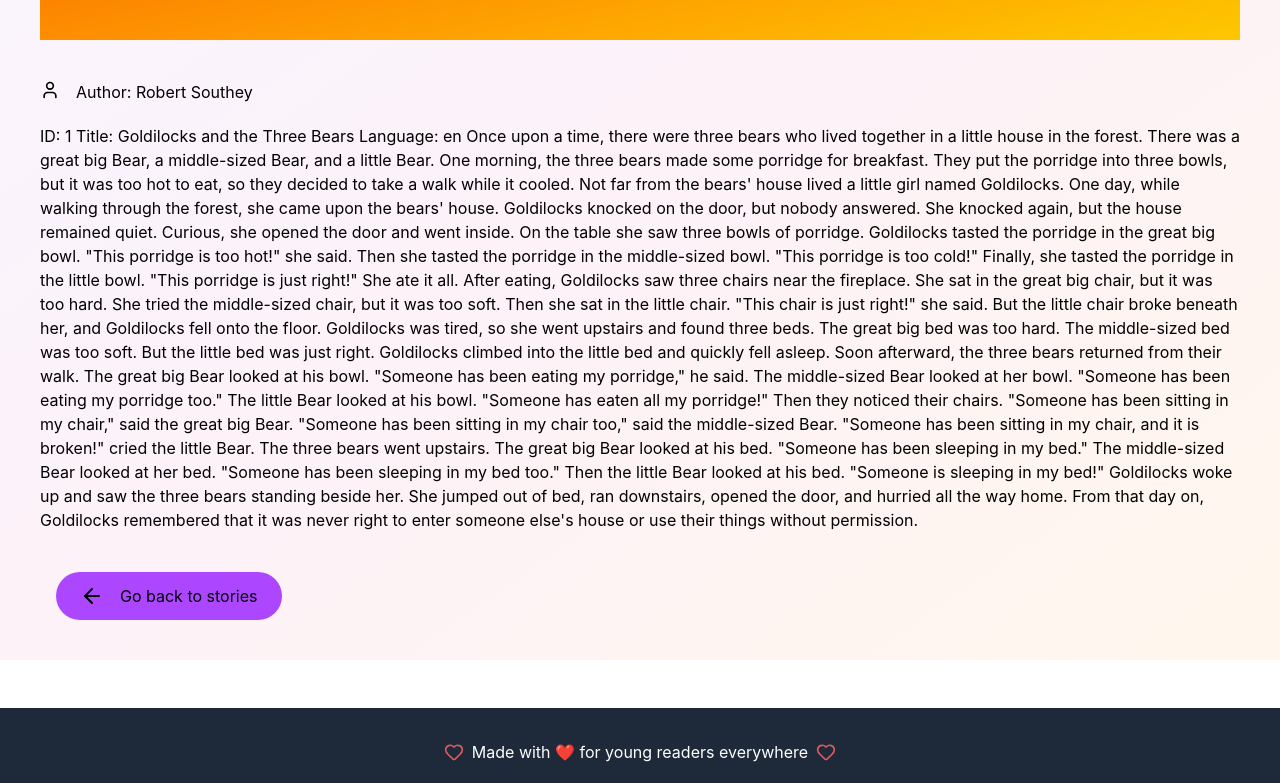
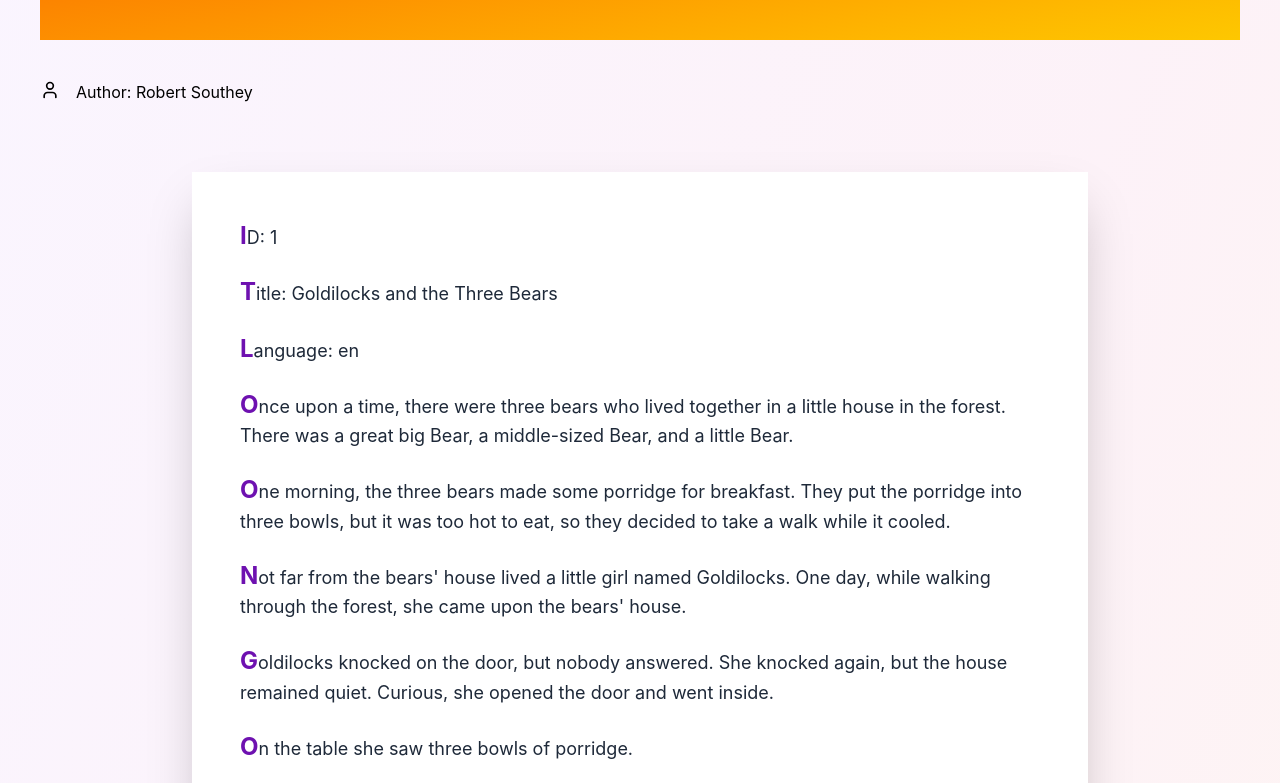
Before and after one commit to jvictorfranca/story-collection, a React (Vite) app: page /story/1 in a window 1280 px wide. Shown: the part 340-1123 px from the top of the page. Built offline with nearby package versions, Linux system fonts and the light colour scheme.

Commit message:
adds story content to story details

```diff
--- a/src/pages/StoryDetail.jsx
+++ b/src/pages/StoryDetail.jsx
@@ -93,9 +93,23 @@ const StoryDetail = () => {
             </div>
 
         </div>
-        <p>
-            {story}
-        </p>
+        <div className="container mx-auto px-4 py-12">
+            <div className="max-w-4xl mx-auto">
+                <div className="bg-white rounded-3x-l shadow-2xl p-8 md:p-12">
+                    {story.replaceAll("\\n", "\n").split("\n").map((paragraph, index) => {
+                        return(
+                            <p
+                             key={index}
+                             className="text-gray-800 leading-relaxed mb-6 text-lg first-letter:font-bold first-letter:text-2xl first-letter:text-purple-800"
+                            >{paragraph}</p>
+                        )
+                    }) }
+                </div>
+
+            </div>
+            <div>
+            </div>
+        </div>
         <Link to="/">
 
             <div className="inline-flex gap-4 px-6 py-3 rounded-full bg-purple-500 ml-4 mt-10 hover:bg-purple-700 hover:translate-y-2 transition-colors">
```
